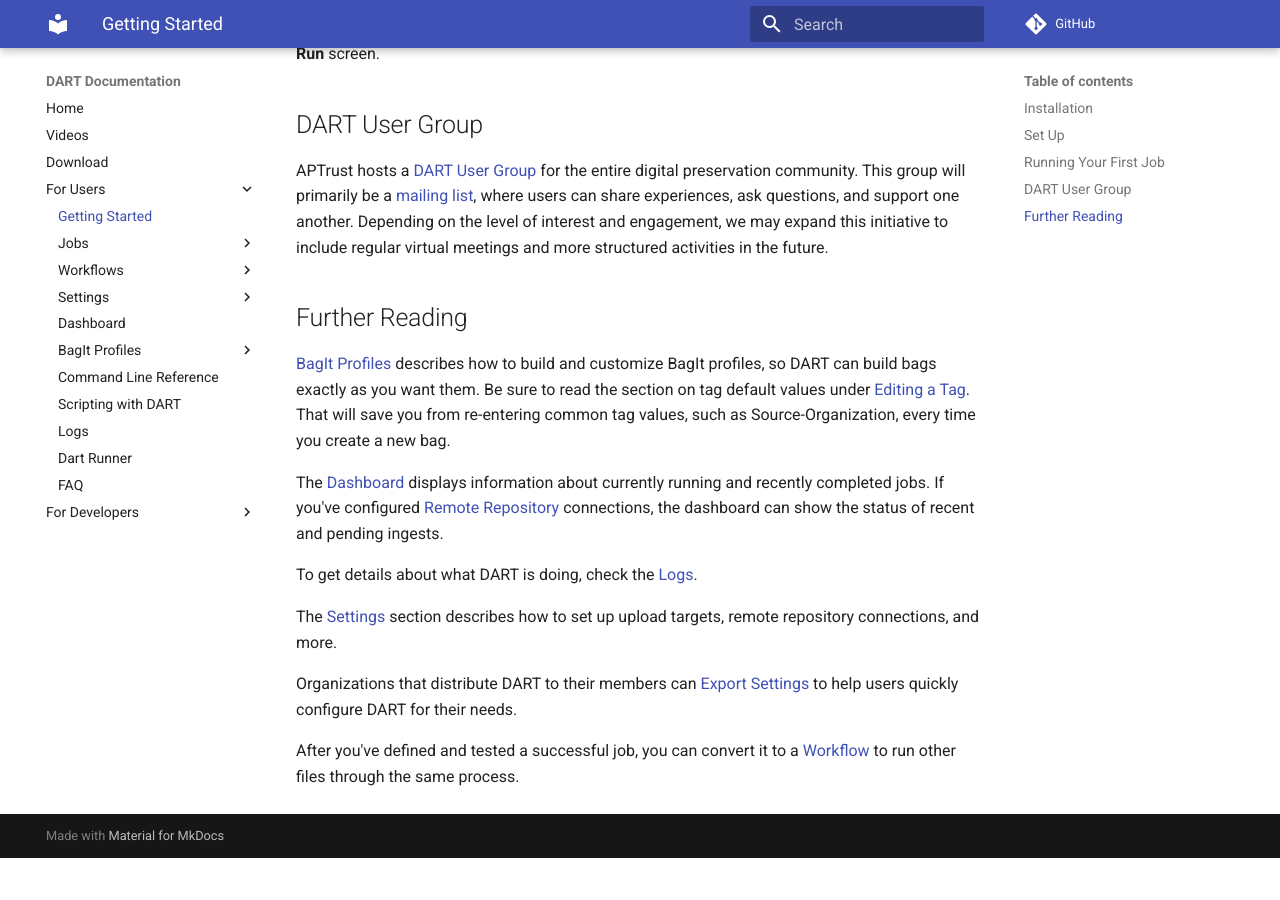
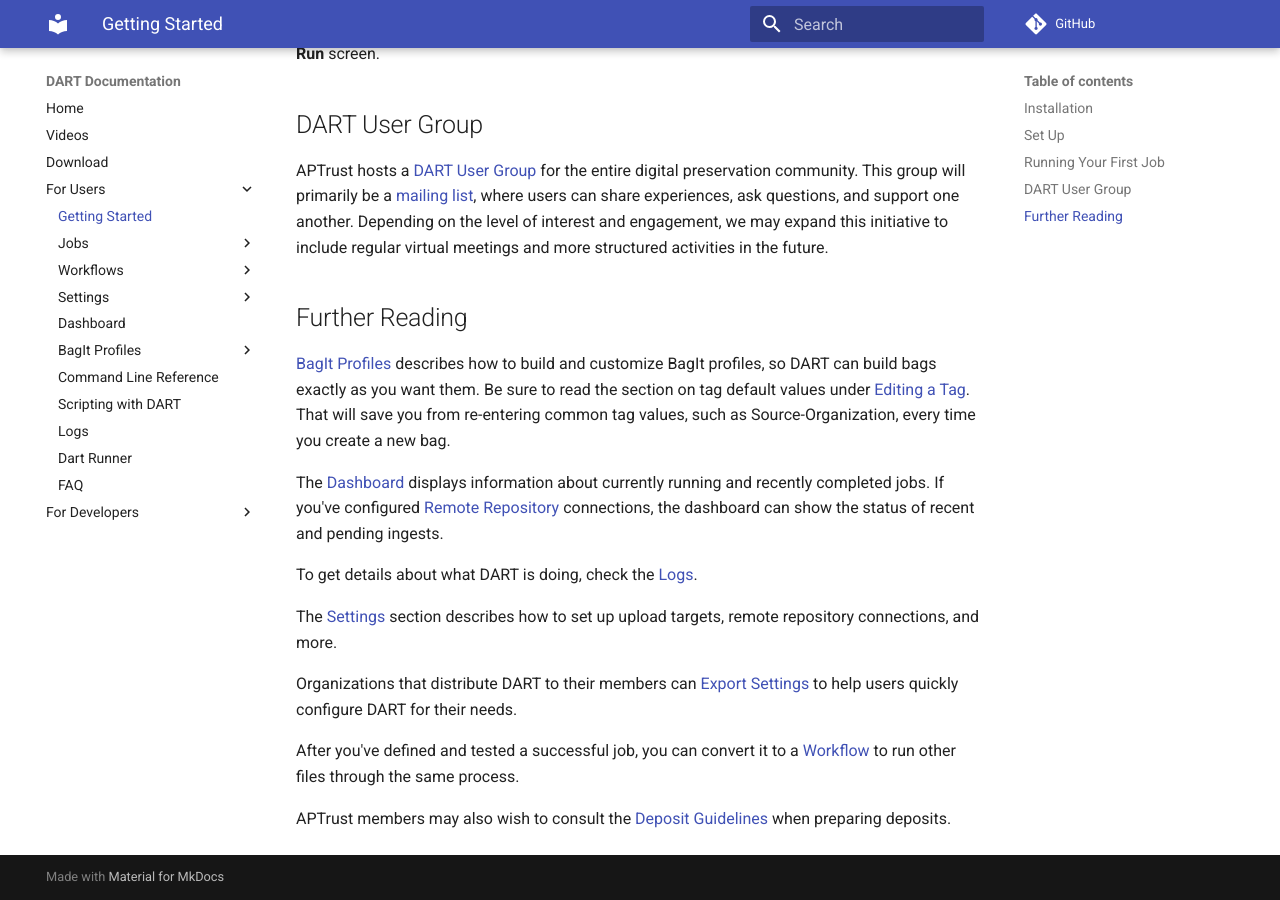
Before and after one commit to APTrust/dart-docs, an MkDocs documentation site: the page built from docs/users/getting_started.md, in a window 1280 px wide and 900 px high, scrolled down 4433 px. Built offline with MkDocs 1.6.1 and Material for MkDocs 9.7.7, drawn with Linux system fonts in a browser that asks for light colours; comment, search, counter and statistics services are not loaded; before the commit the page ends 5291 px from its top, so only the background shows below that.

Commit message:
Add cross reference to deposit guidelines.

```diff
--- a/docs/users/getting_started.md
+++ b/docs/users/getting_started.md
@@ -64,3 +64,5 @@
 Organizations that distribute DART to their members can [Export Settings](settings/index.md) to help users quickly configure DART for their needs.
 
 After you've defined and tested a successful job, you can convert it to a [Workflow](workflows/index.md) to run other files through the same process.
+
+APTrust members may also wish to consult the [Deposit Guidelines](https://aptrust.github.io/userguide/depositing/guidelines/) when preparing deposits.
```
